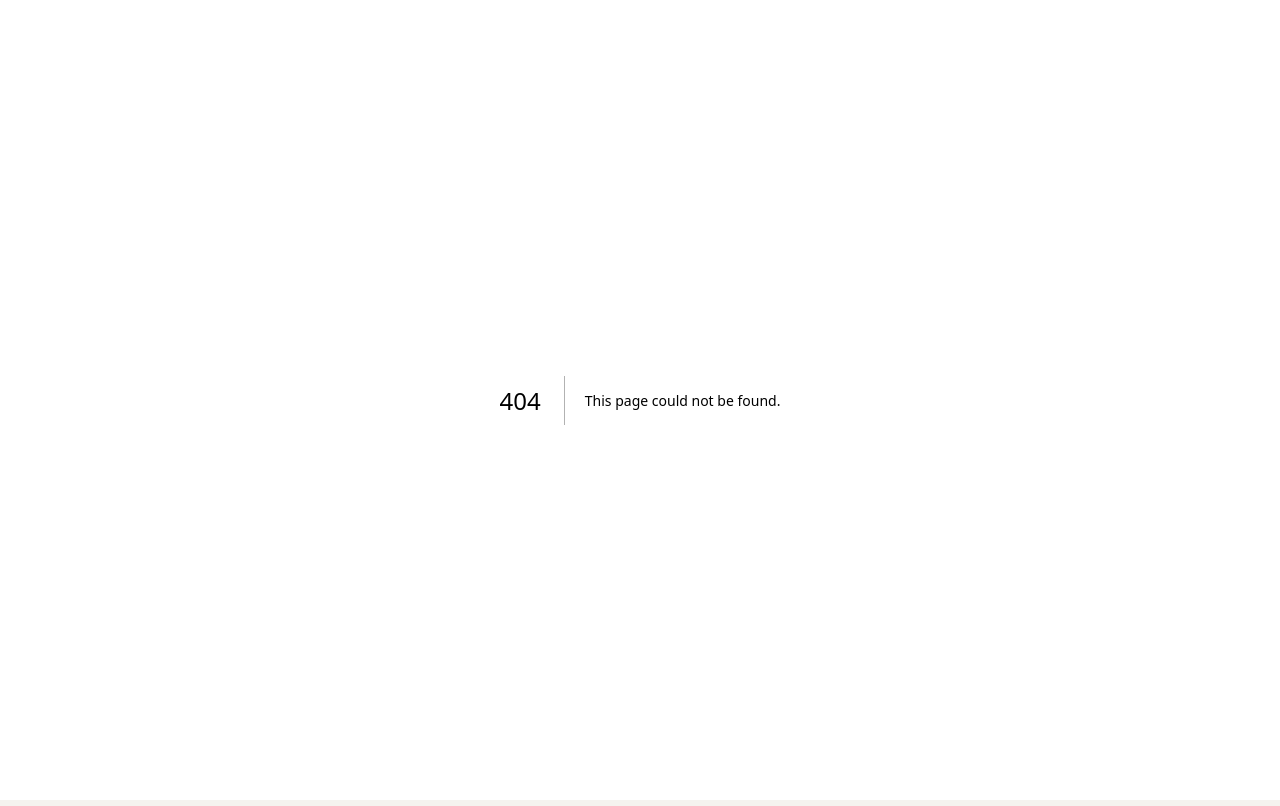
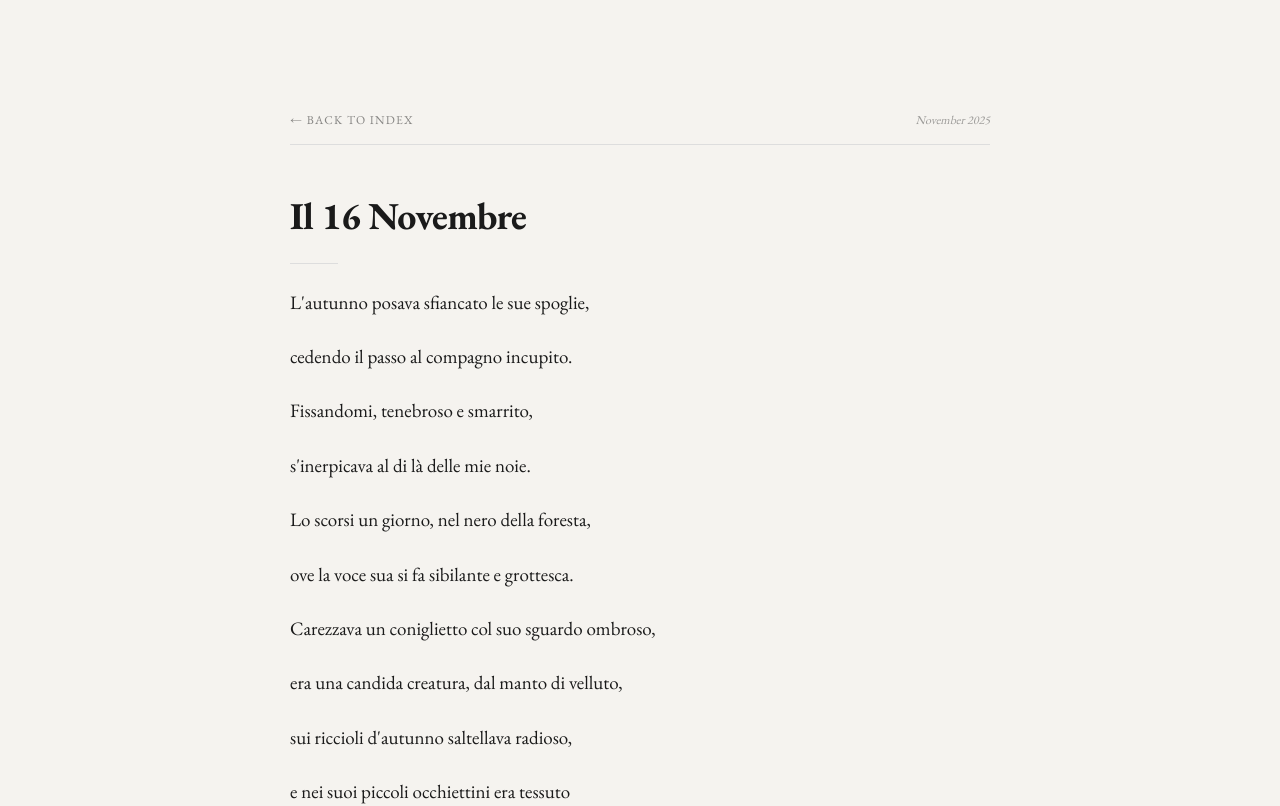
Before and after one commit to alcestide/alk, a Next.js app: page /hive/16novembre in a window 1280 px wide. Before the commit this address had no page. Shown: the top 806 px of the page. Built offline with nearby package versions, Linux system fonts and the light colour scheme.

Commit message:
chore: rename blog -> hive

```diff
--- a/src/app/blog/[slug]/page.tsx
+++ b/src/app/hive/[slug]/page.tsx
@@ -16,7 +16,7 @@ export default async function BlogPost({ params }: BlogPostProps) {
     if (!fs.existsSync(filePath)) {
         return (
             <div className="min-h-[100dvh] flex flex-col items-center justify-center font-mono text-xs text-[var(--color-secondary)]">
-                POST_NOT_FOUND // <Link href="/blog" className="underline ml-1 text-[var(--color-text)]">RETURN</Link>
+                POST_NOT_FOUND // <Link href="/hive" className="underline ml-1 text-[var(--color-text)]">RETURN</Link>
             </div>
         );
     }
@@ -29,7 +29,7 @@ export default async function BlogPost({ params }: BlogPostProps) {
         <div className="min-h-[100dvh] flex flex-col items-center justify-start px-[6vw] md:px-[8vw] pt-[10vh] md:pt-[14vh] pb-[8vh] overflow-y-auto">
             <div className="max-w-[700px] w-full">
                 <header className="mb-[6vh] flex items-center justify-between border-b border-[var(--color-border)] pb-4">
-                    <Link href="/blog" className="serif text-xs uppercase tracking-widest opacity-50 hover:opacity-100">
+                    <Link href="/hive" className="serif text-xs uppercase tracking-widest opacity-50 hover:opacity-100">
                         ← Back to index
                     </Link>
                     <time className="serif italic text-xs opacity-40">{data.date}</time>
--- a/src/app/blog/page.tsx
+++ b/src/app/hive/page.tsx
@@ -51,7 +51,7 @@ export default function BlogIndex() {
                 <main className="space-y-12">
                     {posts.map((post) => (
                         <article key={post.slug} className="group block">
-                            <Link href={`/blog/${post.slug}`} className="block space-y-2">
+                            <Link href={`/hive/${post.slug}`} className="block space-y-2">
                                 <div className="flex flex-col sm:flex-row sm:items-baseline justify-between gap-1">
                                     <h2 className="serif text-[clamp(18px,3.5vw,24px)] font-semibold text-white group-hover:text-neutral-400">
                                         {post.title}
--- a/src/app/page.tsx
+++ b/src/app/page.tsx
@@ -89,7 +89,7 @@ export default function Home() {
 
                 <div className="mt-8">
                     <Link
-                        href="/blog"
+                        href="/hive"
                         prefetch={false}
                         className="group inline-flex flex-col items-start gap-1"
                     >
```
